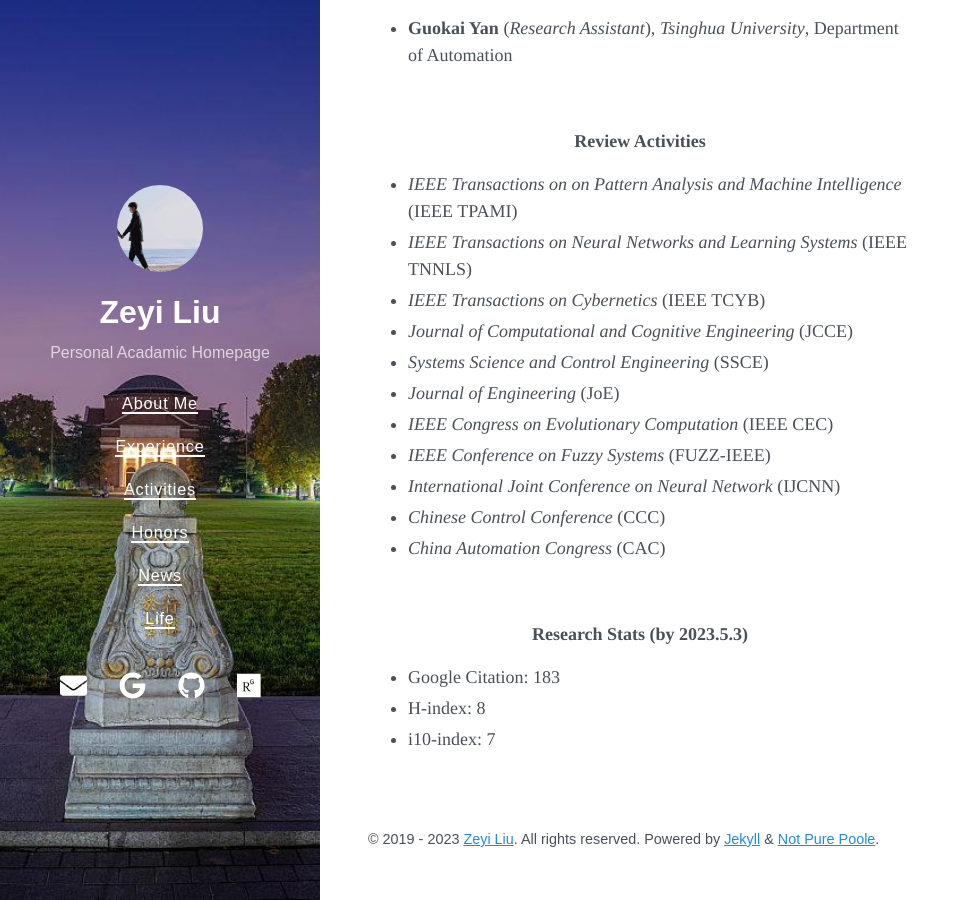
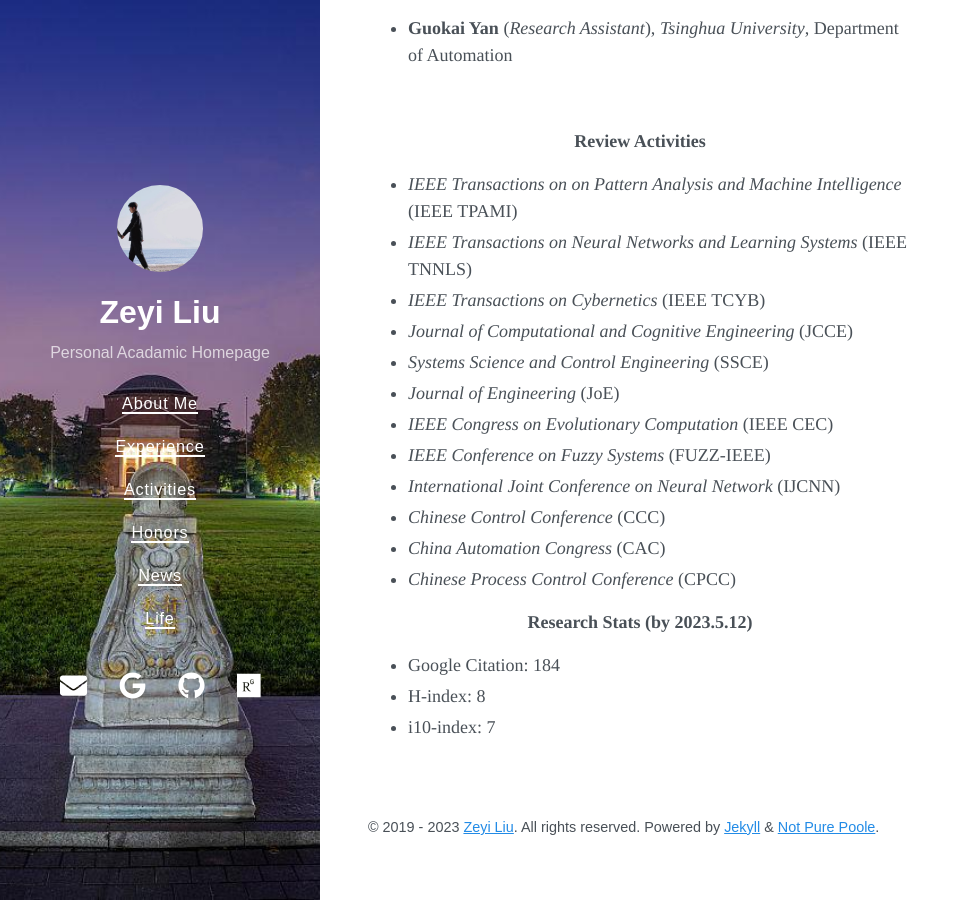
Before and after one commit to Samlzy/acadamic_page.github.io, a Jekyll site: the page built from activity.md, in a window 1280 px wide and 900 px high, scrolled down 728 px. Shown: the whole window, without its empty margins (0-969 px from the left). Built offline with Jekyll 4.4.1, drawn with Linux system fonts in a browser that asks for light colours; nearby versions of some CDN libraries.

Commit message:
Update activity.md

```diff
--- a/activity.md
+++ b/activity.md
@@ -45,11 +45,10 @@ title: Activities
 * *International Joint Conference on Neural Network* (IJCNN)
 * *Chinese Control Conference* (CCC)
 * *China Automation Congress* (CAC)
+* *Chinese Process Control Conference* (CPCC)
 
-&nbsp;
+**<center> Research Stats (by 2023.5.12)</center>**
 
-**<center> Research Stats (by 2023.5.3)</center>**
-
-* Google Citation: 183
+* Google Citation: 184
 * H-index: 8
 * i10-index: 7
```
